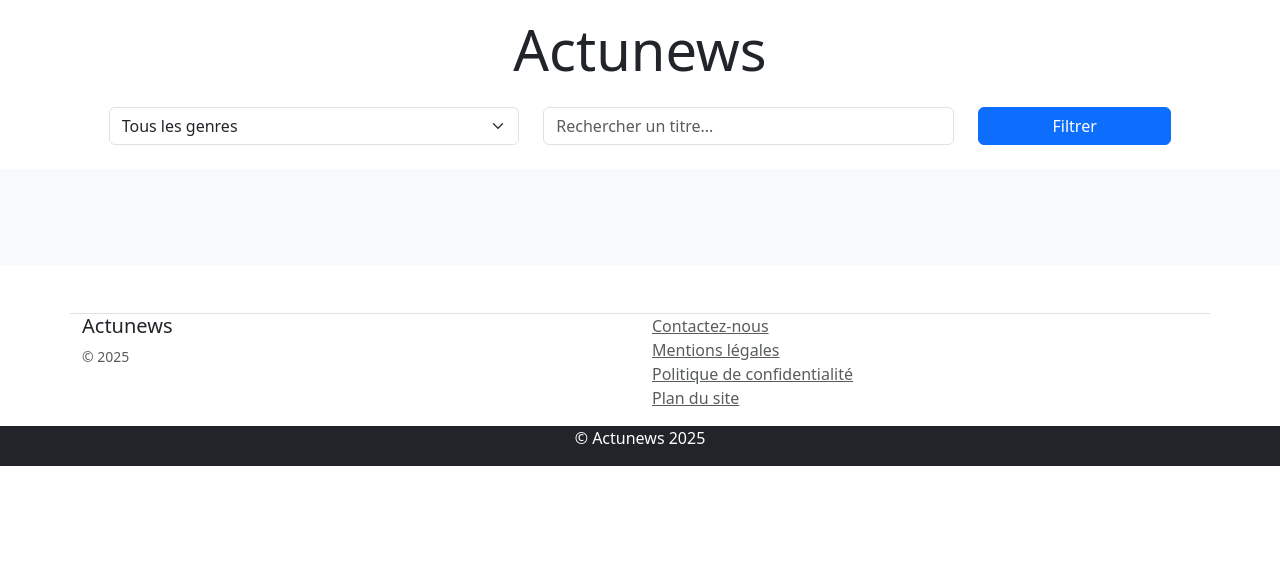
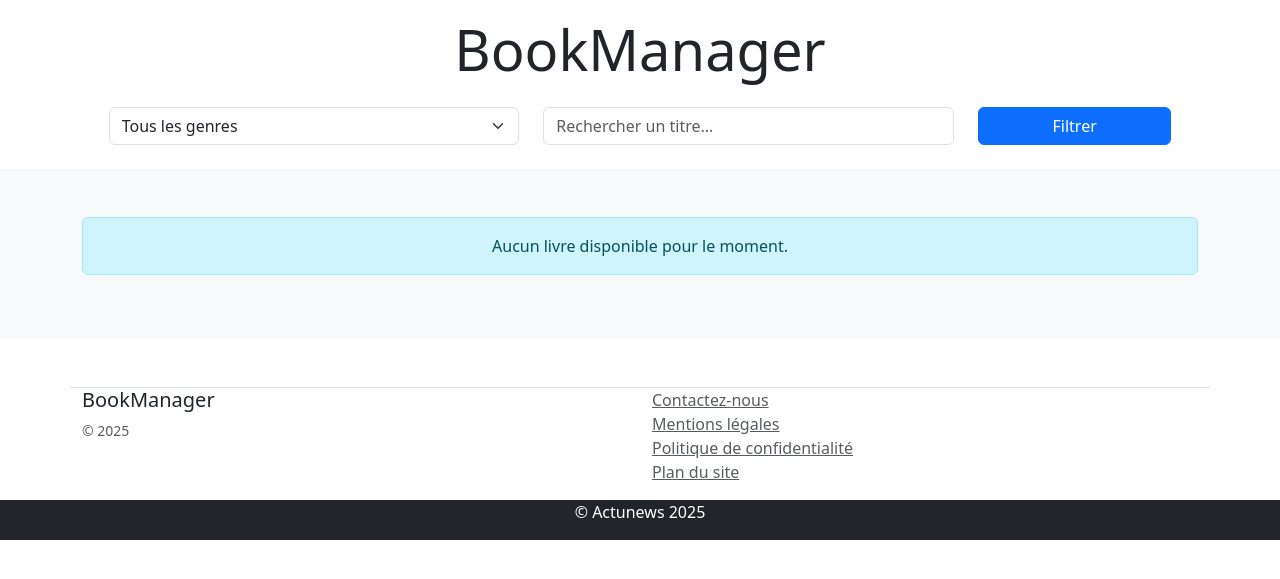
Before and after one commit to Kelyddon/devoirSymfonyKelyddonDiemunsch, a Symfony app: template templates/default/home.html.twig in a window 1280 px wide. Shown: the part 56-635 px from the top of the page. Run offline with Twig, Linux system fonts and the light colour scheme; the template is opened without the code that fills it, so the values that code supplies are empty; some libraries are stand-ins or nearby versions.

Commit message:
Ajout d'option permettant une lecture de la description du livre sans avoir de compte

```diff
--- a/src/Controller/DefaultController.php
+++ b/src/Controller/DefaultController.php
@@ -30,8 +30,8 @@ class DefaultController extends AbstractController
         $genre = $request->query->get('genre');
         $qb = $bookRepository->createQueryBuilder('b');
         $user = $this->getUser();
-        if ($this->isGranted('ROLE_AUTHOR')) {
-            // Auteur ou admin : accès à tous les livres
+        if ($this->isGranted('ROLE_AUTHOR') || !$user) {
+            // Auteur, admin ou visiteur : accès à tous les livres
             if ($search) {
                 $qb->where('b.title LIKE :search')
                     ->setParameter('search', '%' . $search . '%');
@@ -44,7 +44,7 @@ class DefaultController extends AbstractController
                     ->setParameter('genre', $genre);
             }
         } else {
-            // Utilisateur : accès uniquement à ses livres
+            // Utilisateur connecté : accès uniquement à ses livres
             $qb->where('b.user = :user')
                 ->setParameter('user', $user);
             if ($search) {
--- a/templates/default/book.html.twig
+++ b/templates/default/book.html.twig
@@ -39,6 +39,7 @@
                         {{ book.description | raw }}
                     </div>
 
+                    {# Les boutons Modifier/Supprimer sont affichés uniquement si l'utilisateur est connecté et autorisé #}
                     {% if app.user and (book.user == app.user or is_granted('ROLE_AUTHOR')) %}
                         <a href="{{ path('book_edit', {'id': book.id}) }}" class="btn btn-warning">Modifier</a>
                         <form method="post" action="{{ path('book_delete', {'id': book.id}) }}" style="display:inline;" onsubmit="return confirm('Confirmer la suppression ?');">
--- a/templates/default/home.html.twig
+++ b/templates/default/home.html.twig
@@ -6,7 +6,7 @@
     <main>
         <!-- Titre de la page -->
         <div class="p-3 mx-auto text-center">
-            <h1 class="display-4">Actunews</h1>
+            <h1 class="display-4">BookManager</h1>
         </div>
 
         <!-- Filtrage par genre -->
@@ -33,6 +33,11 @@
         <div class="py-5 bg-light">
             <div class="container">
                 <div class="row">
+                    {% if books|length == 0 %}
+                        <div class="col-12 text-center">
+                            <div class="alert alert-info">Aucun livre disponible pour le moment.</div>
+                        </div>
+                    {% else %}
                         {% for book in books %}
                             {#
                                 Pour chaque livre retourné par la BDD
@@ -41,6 +46,7 @@
                             #}
                             {% include 'partials/_card.html.twig' with { 'book': book } %}
                         {% endfor %}
+                    {% endif %}
                 </div>
             </div>
         </div>
--- a/templates/partials/_footer.html.twig
+++ b/templates/partials/_footer.html.twig
@@ -2,7 +2,7 @@
     <div class="container border-top">
         <div class="row">
             <div class="col-12 col-md">
-                <h5>Actunews</h5>
+                <h5>BookManager</h5>
                 <small class="d-block text-muted">&copy; 2025 </small>
             </div>
             <div class="col-6 col-md">
```
Lines whose indentation alone changed are shown as unchanged.
